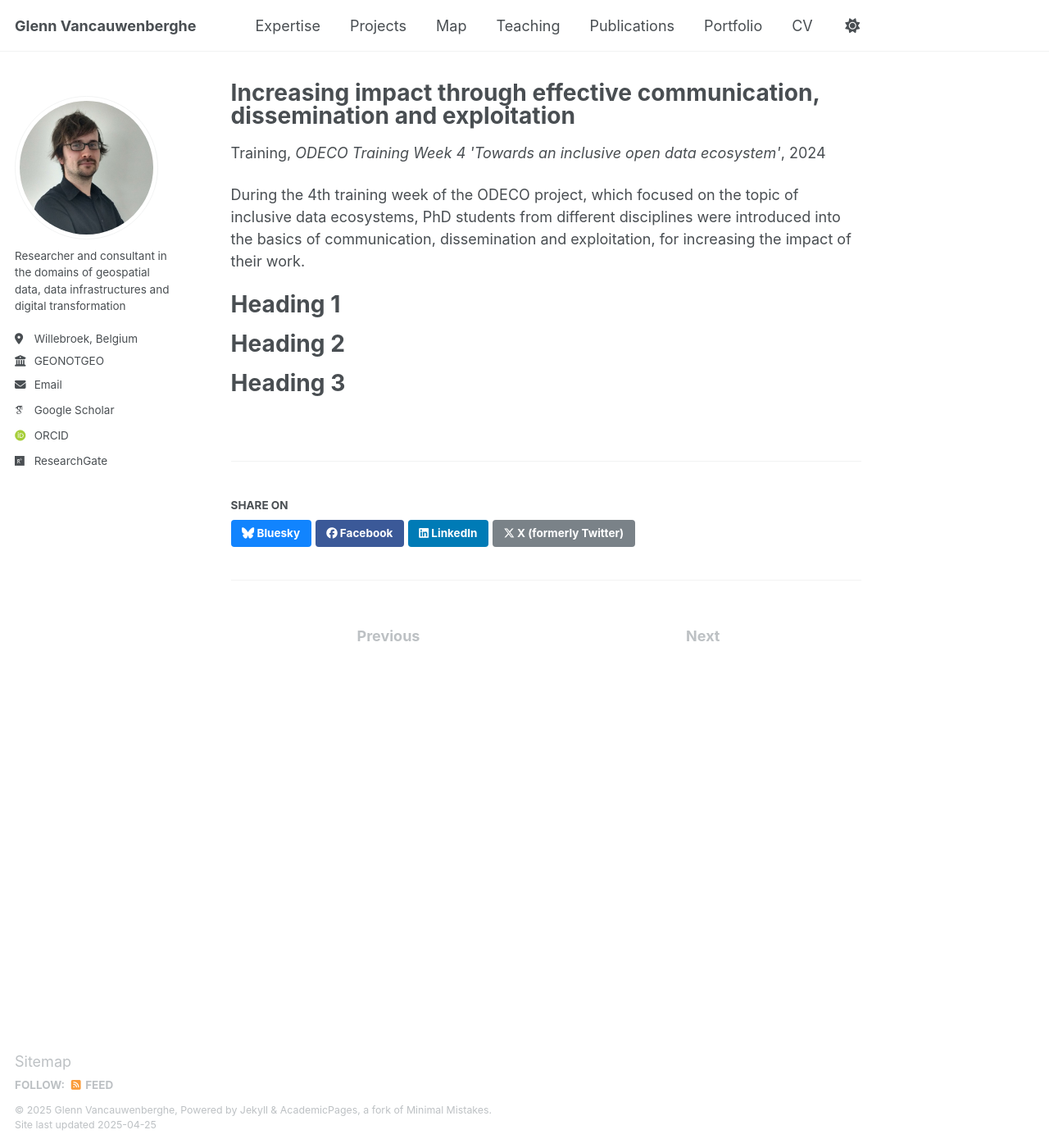
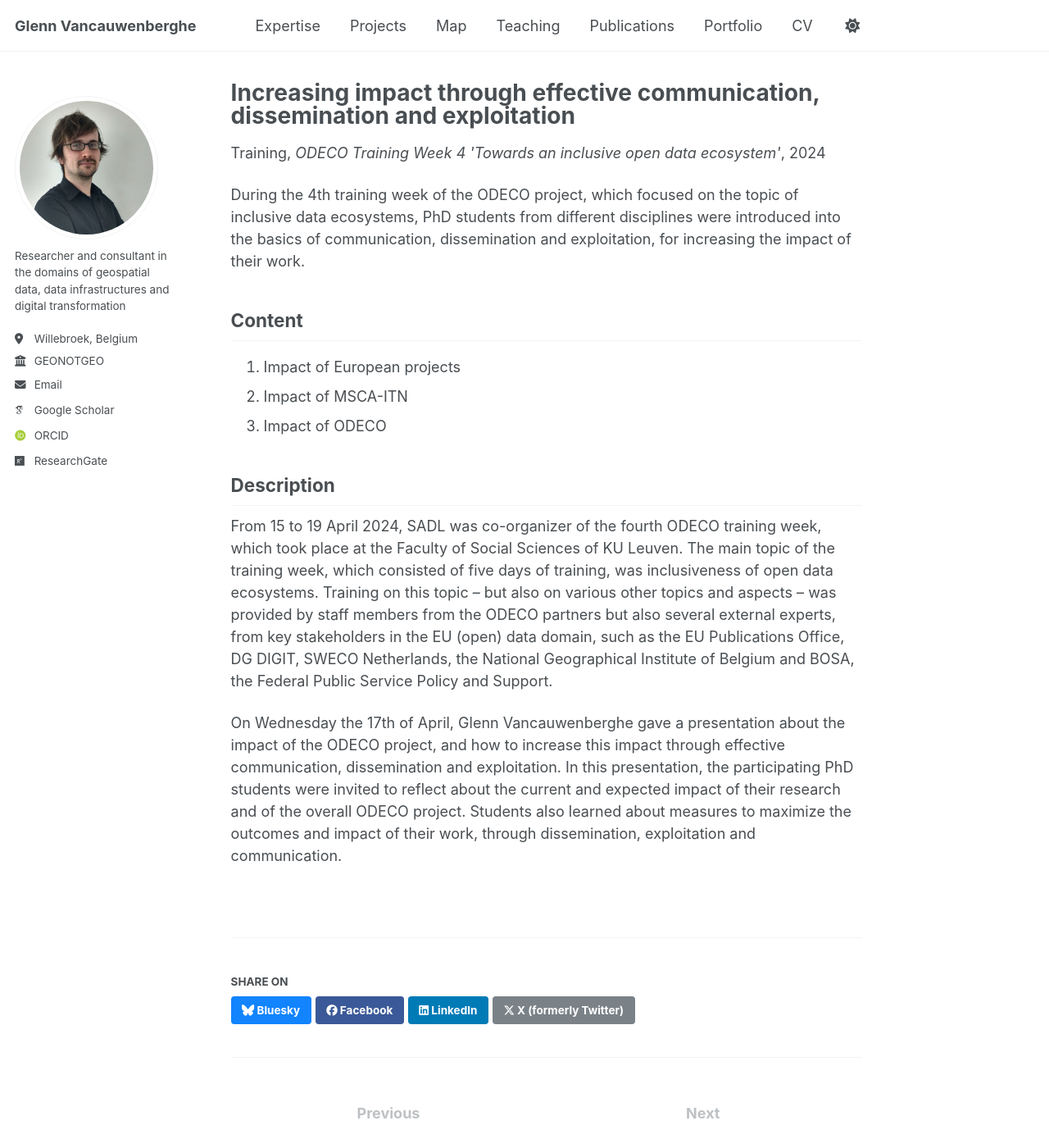
Before and after one commit to GVancauwenberghe/gvancauwenberghe.github.io, a Jekyll site: the page built from _teaching/teaching-20.md, in a window 1280 px wide and 1400 px high. Shown: the whole window at 82% size. Built offline with Jekyll 4.4.1, drawn with Linux system fonts in a browser that asks for light colours; some web fonts are replaced.

Commit message:
Update teaching-20.md

```diff
--- a/_teaching/teaching-20.md
+++ b/_teaching/teaching-20.md
@@ -10,11 +10,12 @@ location: "Leuven, Belgium"
 
 During the 4th training week of the ODECO project, which focused on the topic of inclusive data ecosystems, PhD students from different disciplines were introduced into the basics of communication, dissemination and exploitation, for increasing the impact of their work.
 
-Heading 1
-======
+## Content
+1. Impact of European projects
+2. Impact of MSCA-ITN
+3. Impact of ODECO
 
-Heading 2
-======
+## Description
+From 15 to 19 April 2024, SADL was co-organizer of the fourth ODECO training week, which took place at the Faculty of Social Sciences of KU Leuven. The main topic of the training week, which consisted of five days of training, was inclusiveness of open data ecosystems. Training on this topic – but also on various other topics and aspects – was provided by staff members from the ODECO partners but also several external experts, from key stakeholders in the EU (open) data domain, such as the EU Publications Office, DG DIGIT, SWECO Netherlands, the National Geographical Institute of Belgium and BOSA, the Federal Public Service Policy and Support.
 
-Heading 3
-======
+On Wednesday the 17th of April, Glenn Vancauwenberghe gave a presentation about the impact of the ODECO project, and how to increase this impact through effective communication, dissemination and exploitation. In this presentation, the participating PhD students were invited to reflect about the current and expected impact of their research and of the overall ODECO project. Students also learned about measures to maximize the outcomes and impact of their work, through dissemination, exploitation and communication.
```
